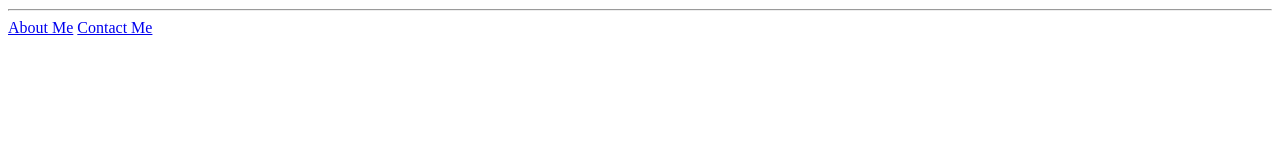
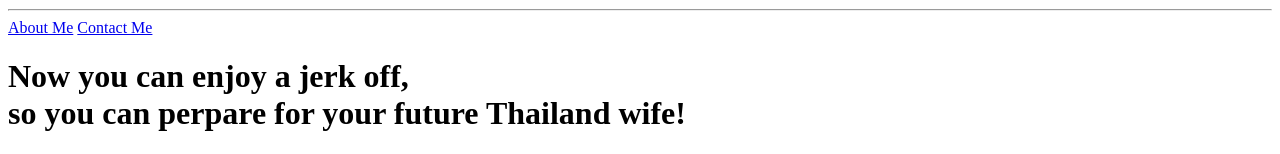
Before and after one commit to Apex2025/New-Area, a plain HTML site: page index.html in a window 1280 px wide. Shown: the part 665-819 px from the top of the page. Drawn offline with Linux system fonts and the light colour scheme.

Commit message:
Add files via upload

```diff
--- a/index.html
+++ b/index.html
@@ -20,6 +20,11 @@
     <hr />
     <a href="/public/about.html">About Me</a>
     <a href="/public/contact.html">Contact Me</a>
+
+    <h1>
+      Now you can enjoy a jerk off, <br> so you can perpare for your future Thailand
+      wife!
+    </h1>
   </body>
 </html>
 
```
